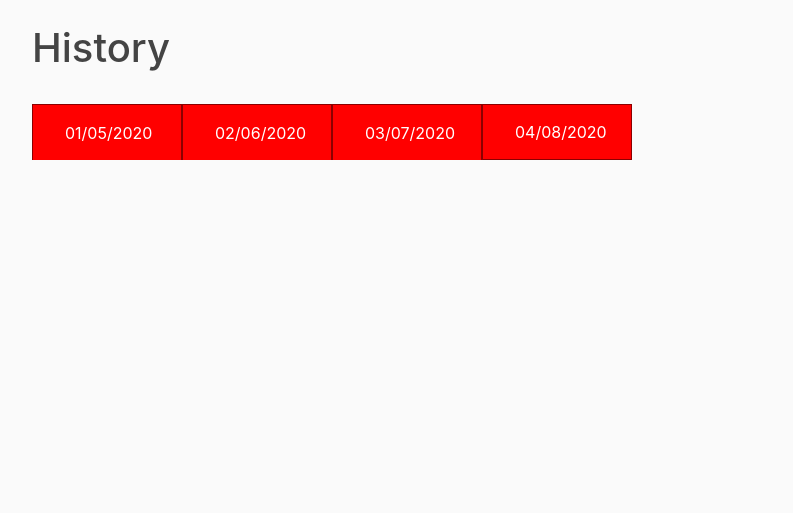
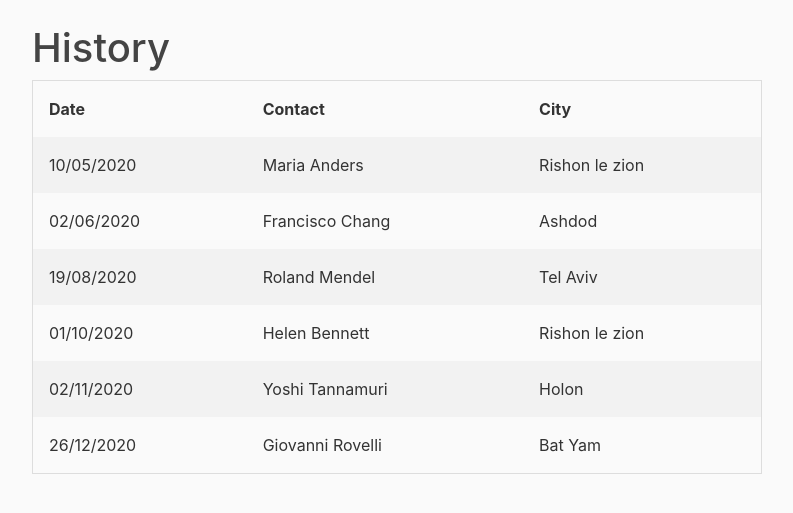
Before and after one commit to GalTayeb/SitterExpress, a Django app: page /history/ in a window 1280 px wide. Shown: the part 56-569 px from the top of the page, without its empty margins (53-846 px from the left). Run offline with Django 3.2, Linux system fonts and the light colour scheme; some libraries are stand-ins or nearby versions.

Commit message:
history + order page

```diff
--- a/babySitter/templates/babySitter/history.html
+++ b/babySitter/templates/babySitter/history.html
@@ -2,39 +2,71 @@
 {% block content %}
     <div class = "main">
         <h1>History</h1>
-        <br/>
+
         <html>
 <head>
+<meta name="viewport" content="width=device-width, initial-scale=1">
 <style>
-                .btn-group .button {
-                    background-color: #FF0000; /* Red */
-                    border: 1px solid darkred;
-                    color: white;
-                    padding: 15px 32px;
-                    text-align: center;
-                    text-decoration: none;
-                    font-size: 16px;
-                    cursor: pointer;
-                    width: 150px;
-                    display: block;
+table {
+  border-collapse: collapse;
+  border-spacing: 0;
+  width: 100%;
+  border: 1px solid #ddd;
 }
 
-                .btn-group .button:not(:last-child) {
-                    border-bottom: none; /* Prevent double borders */
+th, td {
+  text-align: left;
+  padding: 16px;
 }
 
-                .btn-group .button:hover {
-                    background-color: #3e8e41;
+tr:nth-child(even) {
+  background-color: #f2f2f2;
 }
 </style>
+
+
 </head>
 <body>
-        <div class="btn-group">
-            <button class="button">01/05/2020</button>
-            <button class="button">02/06/2020</button>
-            <button class="button">03/07/2020</button>
-            <button class="button">04/08/2020</button>
-        </div>
+
+
+<table>
+  <tr>
+    <th>Date</th>
+    <th>Contact</th>
+    <th>City</th>
+  </tr>
+  <tr>
+    <td>10/05/2020</td>
+    <td>Maria Anders</td>
+    <td>Rishon le zion</td>
+  </tr>
+  <tr>
+    <td>02/06/2020</td>
+    <td>Francisco Chang</td>
+    <td>Ashdod</td>
+  </tr>
+  <tr>
+    <td>19/08/2020</td>
+    <td>Roland Mendel</td>
+    <td>Tel Aviv</td>
+  </tr>
+  <tr>
+    <td>01/10/2020</td>
+    <td>Helen Bennett</td>
+    <td>Rishon le zion</td>
+  </tr>
+  <tr>
+    <td>02/11/2020</td>
+    <td>Yoshi Tannamuri</td>
+    <td>Holon</td>
+  </tr>
+  <tr>
+    <td>26/12/2020</td>
+    <td>Giovanni Rovelli</td>
+    <td>Bat Yam</td>
+  </tr>
+</table>
+
 </body>
 </html>
     </div>
```
Also changed, not shown: babySitter/templates/babySitter/orders.html (+243 -21 lines), db.sqlite3. Lines whose indentation alone changed are shown as unchanged.
